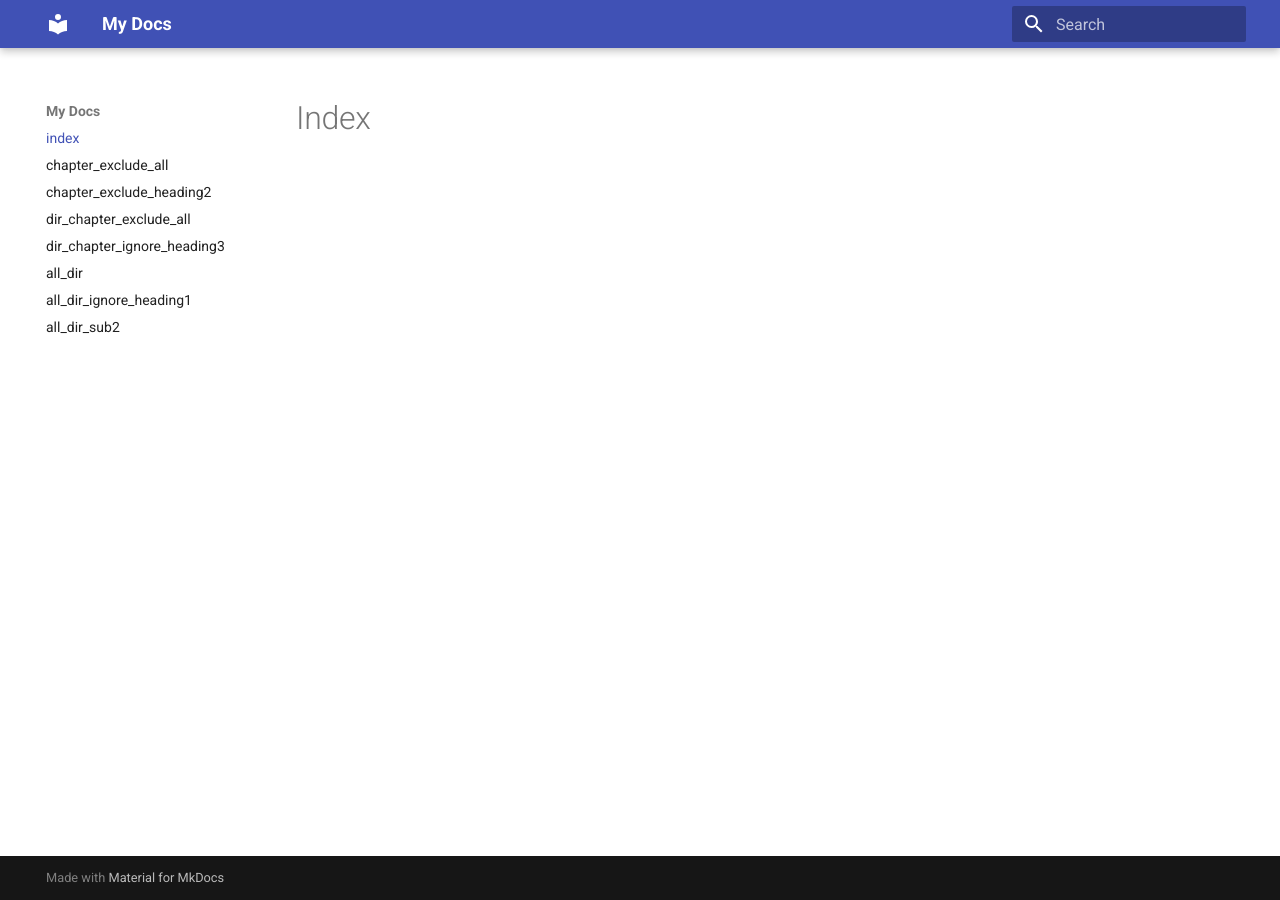
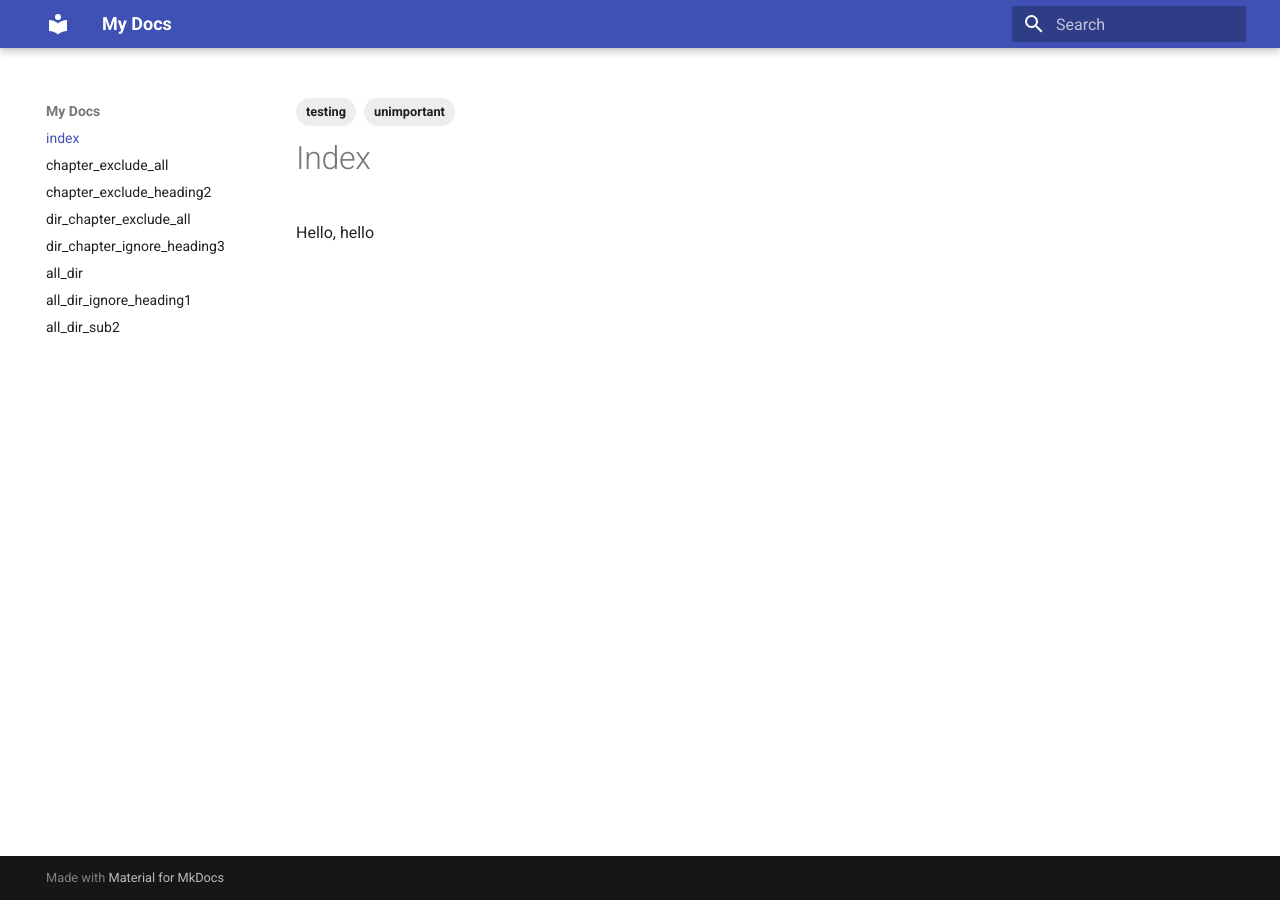
Before and after one commit to chrieke/mkdocs-exclude-search, an MkDocs documentation site: the page built from docs/index.md, in a window 1280 px wide. Built offline with MkDocs 1.6.1 and Material for MkDocs 9.7.7, drawn with Linux system fonts in a browser that asks for light colours.

Commit message:
tags docs entry for testing

```diff
--- a/docs/index.md
+++ b/docs/index.md
@@ -1 +1,10 @@
+---
+title: Welcome
+tags:
+ - testing
+ - unimportant
+---
+
 # Index
+
+Hello, hello
```
